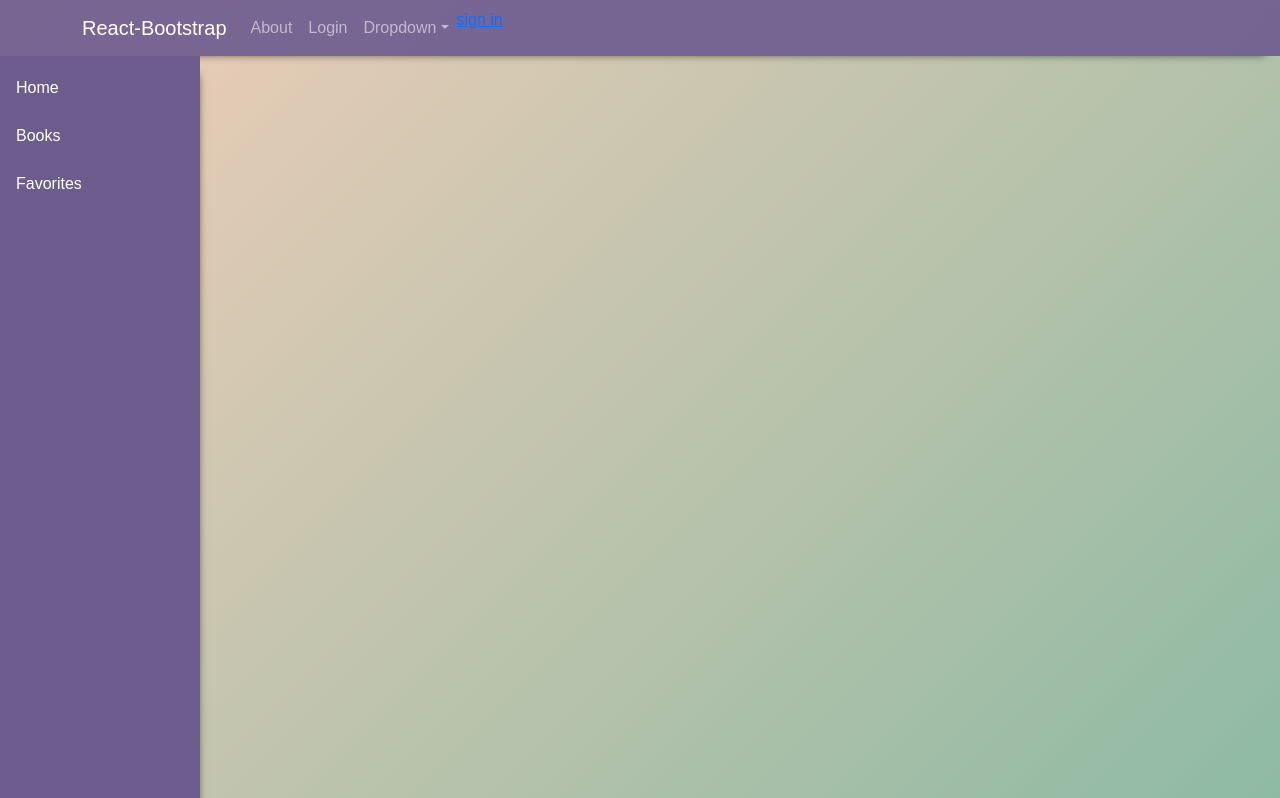
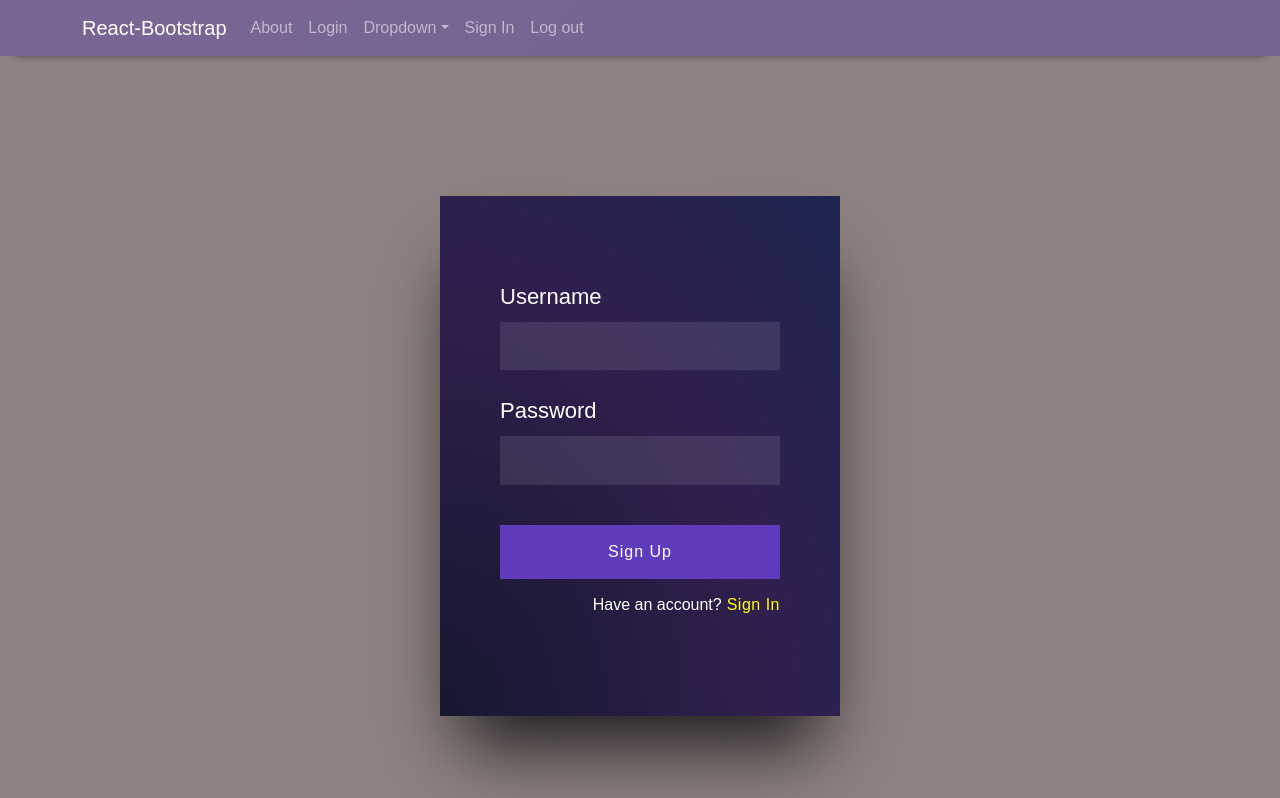
Before and after one commit to rumeysaka/gutenberg, a React (Create React App) app: page /sign in a window 1280 px wide. Before the commit this address led to /. Shown: the top 798 px of the page. Built offline with nearby package versions, Linux system fonts and the light colour scheme; no server answers.

Commit message:
navigateler gerçek girişle

```diff
--- a/src/App.js
+++ b/src/App.js
@@ -13,11 +13,13 @@ import {
   Route,
   BrowserRouter,
   Routes,
+  useNavigate,
 } from "react-router-dom";
 
 function App() {
 
   const [user, setUser] = useState("");
+  // const navigate= useNavigate()
 
   const authListener = () => {
     fire.auth().onAuthStateChanged((user) => {
@@ -29,16 +31,22 @@ function App() {
     });
   };
 
+  const handleLogout = () => {
+    fire.auth().signOut();
+    // navigate("/")
+  };
+
+
   useEffect(() => {
     authListener();
   }, []);
   return (
     <>
       <BrowserRouter>
-        <Menu setUser={setUser} user={user} />
+        <Menu handleLogout={handleLogout} />
         <Routes>
           <Route path="/about" element={<About />} />
-          <Route path="/sign" element={<Sign user={user} setUser={setUser} />} />
+          <Route path="/sign" element={<Sign />} />
         </Routes>
       </BrowserRouter>
       <div className="row">
--- a/src/components/Login/Sign.js
+++ b/src/components/Login/Sign.js
@@ -6,10 +6,10 @@ import "./App.css";
 import { useNavigate } from "react-router-dom"
 
 
-export default function Sign(props) {
-  const { user, setUser } = props;
+export default function Sign() {
 
-  // const  [user, setUser] = useState("");
+
+  const  [user, setUser] = useState("");
   const [email, setEmail] = useState("");
   const [password, setPassword] = useState("");
   const [emailError, setEmailError] = useState("");
@@ -66,9 +66,9 @@ export default function Sign(props) {
       });
   };
 
-  const handleLogout = () => {
-    fire.auth().signOut();
-  };
+  // const handleLogout = () => {
+  //   fire.auth().signOut();
+  // };
 
   const authListener = () => {
     fire.auth().onAuthStateChanged((user) => {
@@ -82,7 +82,6 @@ export default function Sign(props) {
 
   useEffect(() => {
     authListener();
-    navigateToHome()
   }, []);
   return (
     <div>
--- a/src/components/Menu/Menu.js
+++ b/src/components/Menu/Menu.js
@@ -7,7 +7,7 @@ import Btn from "../Btn";
 import { Navigate, Link } from "react-router-dom";
 
 export default function Menu(props) {
-  const { user, setUser } = props;
+  const { user, setUser, handleLogout } = props;
 
   return (
     <>
@@ -38,21 +38,17 @@ export default function Menu(props) {
                   Separated link
                 </NavDropdown.Item>
               </NavDropdown>
-              {!user ? (
-                <Link to="/sign"
+
+                <Link className="nav-link" to="/sign"
                 >
-                  sign in
+                  Sign In
                 </Link>
-              ) : (
-                <button
-                  onClick={() => {
-                      setUser(false);
 
-                  }}
+                <Link className="nav-link" to="/"
+                  onClick={handleLogout}
                 >
                   Log out
-                </button>
-              )}
+                </Link>
             </Nav>
           </Navbar.Collapse>
         </Container>
```
